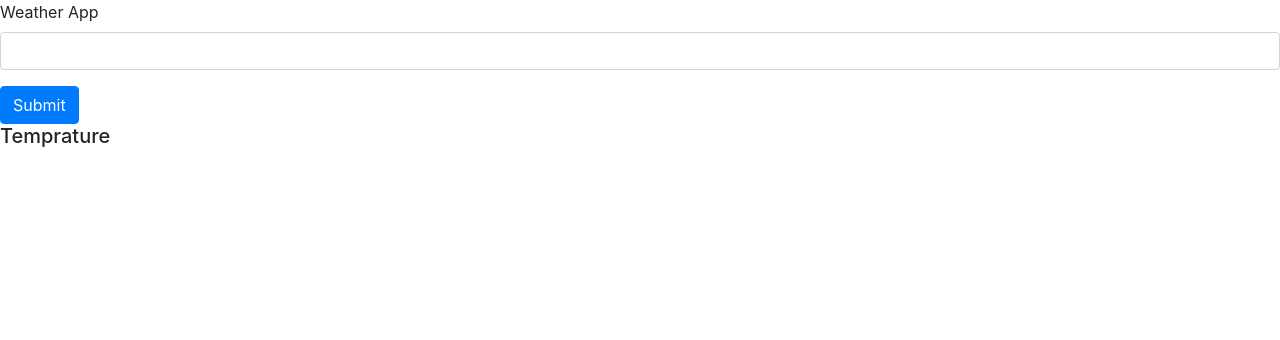
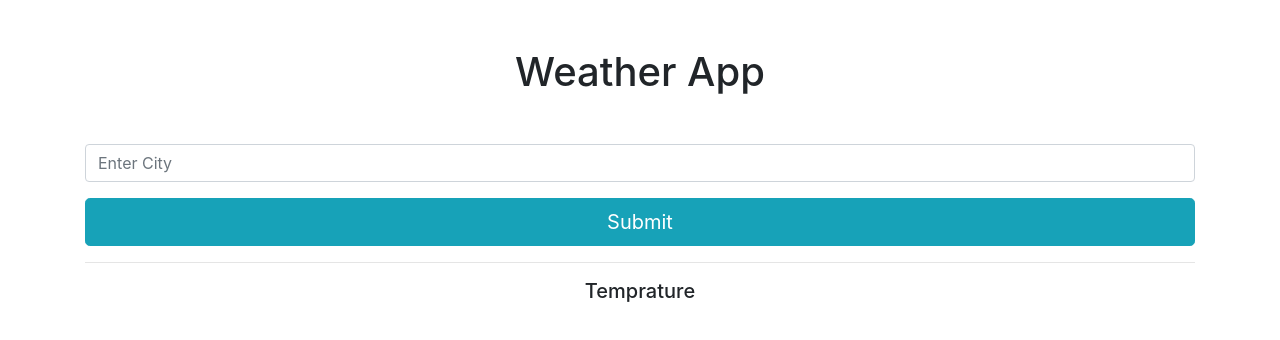
Before and after one commit to BigWizzo/weather-app, a website built with webpack: page src/index.html in a window 1280 px wide. Built offline with nearby package versions, Linux system fonts and the light colour scheme.

Commit message:
Add styles.css

```diff
--- a/src/index.html
+++ b/src/index.html
@@ -10,22 +10,24 @@
     <title>Weather App</title>
   </head>
   <body class="body" id="body">
+    <div class="content container text-center" id="content">
+      <h1 class="m-5">Weather App</h1>
       <div class="form-div">
         <form class="city-form" id="city-form">
           <div class="form-group">
-          <label for="city">Weather App</label>
-          <input type="text" class="form-control" id="city-name">
+            <input type="text" class="form-control" id="city-name" placeholder="Enter City">
           </div>
-        <button type="submit" class="btn btn-primary">Submit</button>
+          <button type="button" class="btn btn-info btn-lg btn-block">Submit</button>
         </form>
       </div>
+      <hr>
       <div class="">
         <div class="">
           <h5 class="">Temprature</h5>
           <p class="temp" id="temp"></p>
         </div>
       </div>
-    <div class="content" id="content"></div>
+    </div>
 
     <script src="https://code.jquery.com/jquery-3.5.1.slim.min.js" integrity="sha384-DfXdz2htPH0lsSSs5nCTpuj/zy4C+OGpamoFVy38MVBnE+IbbVYUew+OrCXaRkfj" crossorigin="anonymous"></script>
     <script src="https://cdn.jsdelivr.net/npm/bootstrap@4.5.3/dist/js/bootstrap.bundle.min.js" integrity="sha384-ho+j7jyWK8fNQe+A12Hb8AhRq26LrZ/JpcUGGOn+Y7RsweNrtN/tE3MoK7ZeZDyx" crossorigin="anonymous"></script>
--- a/src/index.js
+++ b/src/index.js
@@ -1,3 +1,5 @@
+// import './styles.css';
+
 function getWeather(city){
   fetch(`https://api.openweathermap.org/data/2.5/weather?q=${city}&appid=e5b18a07839188e5de8e8db9b8a49386`, {mode: 'cors'})
     .then(function(response) {
--- /dev/null
+++ b/src/styles.css
@@ -0,0 +1,24 @@
+/* Extra small devices (phones, 600px and down) */
+@media only screen and (max-width: 600px) {
+}
+
+/* Small devices (portrait tablets and large phones, 600px and up) */
+@media only screen and (min-width: 600px) {
+  .content {
+    width: 75%;
+  }
+}
+
+/* Medium devices (landscape tablets, 768px and up) */
+@media only screen and (min-width: 768px) {
+  .content {
+    width: 50%;
+  }
+}
+
+/* Large devices (laptops/desktops, 992px and up) */
+@media only screen and (min-width: 992px) {
+  .content {
+    width: 35%;
+  }
+}
```
Also changed, not shown: dist/index.bundle.js, dist/index.html. Lines whose indentation alone changed are shown as unchanged.
